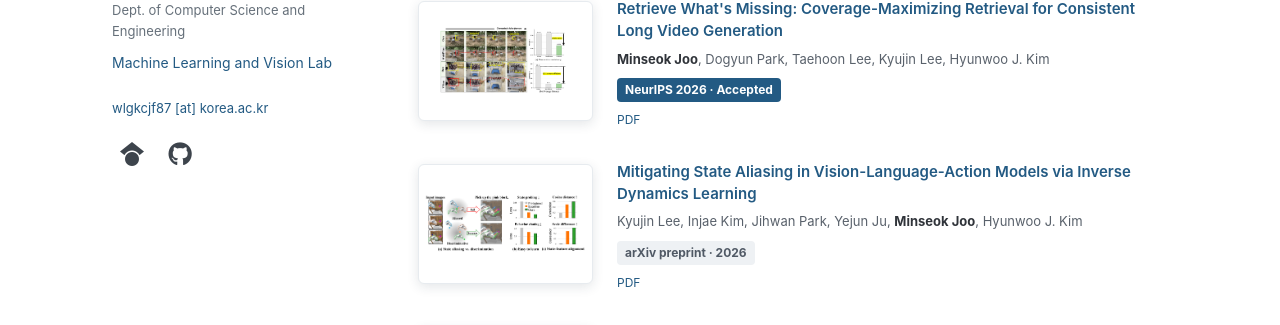
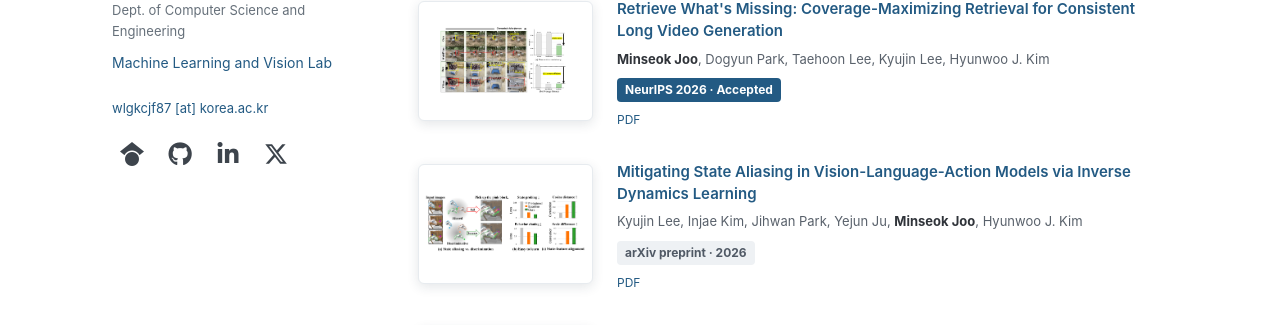
Before and after one commit to zoomkinseok/zoomkinseok.github.io, a Jekyll site: the page built from _pages/about.md, in a window 1280 px wide. Shown: the part 470-795 px from the top of the page. Built offline with Jekyll 4.4.1, drawn with Linux system fonts in a browser that asks for light colours.

Commit message:
Add LinkedIn and X to profile icon row

```diff
--- a/_config.yml
+++ b/_config.yml
@@ -69,7 +69,7 @@ author:
   keybase          : # Username
   instagram        : # Username
   lastfm           : # Username
-  linkedin         : # Username
+  linkedin         : "minseokjoo553" # Username
   mastodon         : # URL
   medium           : # URL
   pinterest        : # Username
@@ -77,7 +77,7 @@ author:
   steam            : # Username
   telegram         : # URL
   tumblr           : # Username
-  twitter          : # Username for X / Twitter
+  twitter          : "zooominseok" # Username for X / Twitter
   vine             : # Username
   weibo            : # Username
   wikipedia        : # Username
--- a/_layouts/academic.html
+++ b/_layouts/academic.html
@@ -29,6 +29,12 @@
         <nav class="profile-links" aria-label="Academic and social profiles">
           <a href="{{ site.author.googlescholar | escape }}" aria-label="Google Scholar" title="Google Scholar"><i class="fa-brands fa-google-scholar" aria-hidden="true"></i></a>
           <a href="https://github.com/{{ site.author.github }}" aria-label="GitHub" title="GitHub"><i class="fa-brands fa-github" aria-hidden="true"></i></a>
+          {% if site.author.linkedin %}
+          <a href="https://www.linkedin.com/in/{{ site.author.linkedin | escape }}/" aria-label="LinkedIn" title="LinkedIn"><i class="fa-brands fa-linkedin-in" aria-hidden="true"></i></a>
+          {% endif %}
+          {% if site.author.twitter %}
+          <a href="https://x.com/{{ site.author.twitter | escape }}" aria-label="X" title="X"><i class="fa-brands fa-x-twitter" aria-hidden="true"></i></a>
+          {% endif %}
         </nav>
       </aside>
       <main id="main-content" class="main-content">
```
